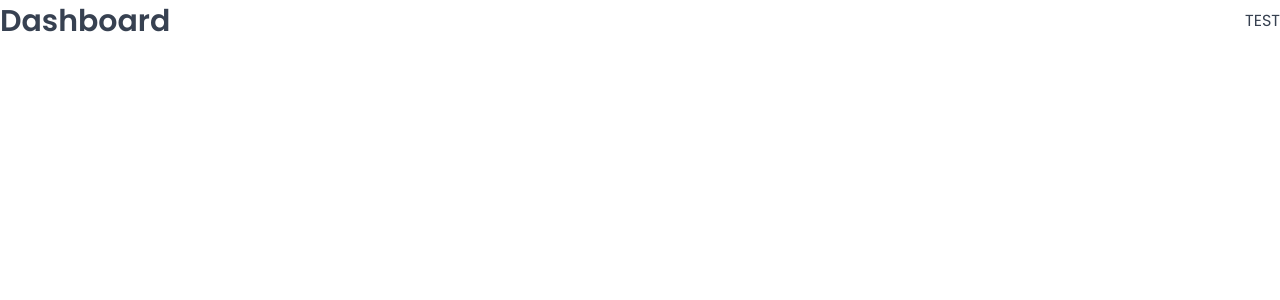
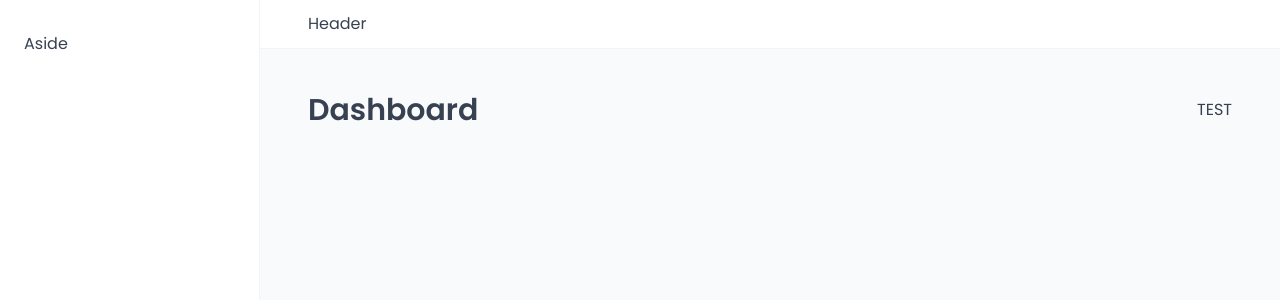
Before and after one commit to usama-rahman/the-wild-oasis, a React (Vite) app: page /dashboard in a window 1280 px wide. Shown: the top 300 px of the page. Built offline with nearby package versions, Linux system fonts and the light colour scheme; a web font is replaced by a local one.

Commit message:
Building the App Layout

```diff
--- a/src/App.jsx
+++ b/src/App.jsx
@@ -7,6 +7,9 @@
 import Settings from "./pages/Settings";
 import Account from "./pages/Account";
 import Cabins from "./pages/Cabins";
+import Login from "./pages/Login";
+import PageNotFound from "./pages/PageNotFound";
+import AppLayout from "./ui/AppLayout";
 
 function App() {
   return (
@@ -14,6 +17,7 @@
       <GlobalStyles />
       <BrowserRouter>
         <Routes>
+          <Route element={<AppLayout />}>
             <Route index element={<Navigate replace to="dashboard" />} />
             <Route path="dashboard" element={<Dashboard />} />
             <Route path="bookings" element={<Bookings />} />
@@ -21,6 +25,10 @@
             <Route path="users" element={<Users />} />
             <Route path="settings" element={<Settings />} />
             <Route path="account" element={<Account />} />
+          </Route>
+
+          <Route path="login" element={<Login />} />
+          <Route path="*" element={<PageNotFound />} />
         </Routes>
       </BrowserRouter>
     </>
--- a/src/ui/AppLayout.jsx
+++ b/src/ui/AppLayout.jsx
@@ -1,4 +1,29 @@
+import { Outlet } from "react-router-dom";
+import Header from "./Header";
+import Sidebar from "./Sidebar";
+import styled from "styled-components";
+
+const StyledAppLayout = styled.div`
+  display: grid;
+  grid-template-columns: 26rem 1fr;
+  grid-template-rows: auto 1fr;
+  height: 100vh;
+`;
+
+const Main = styled.main`
+  background-color: var(--color-grey-50);
+  padding: 4rem 4.8rem 6.4rem;
+`;
+
 function AppLayout() {
-  return <div>AppLayout</div>;
+  return (
+    <StyledAppLayout>
+      <Header />
+      <Sidebar />
+      <Main>
+        <Outlet />
+      </Main>
+    </StyledAppLayout>
+  );
 }
 export default AppLayout;
--- a/src/ui/Header.jsx
+++ b/src/ui/Header.jsx
@@ -1,4 +1,12 @@
+import styled from "styled-components";
+
+const StyledHeader = styled.header`
+  background-color: var(--color-grey-0);
+  padding: 1.2rem 4.8rem;
+  border-bottom: 1px solid var(--color-grey-100);
+`;
+
 function Header() {
-  return <div>Header</div>;
+  return <StyledHeader>Header</StyledHeader>;
 }
 export default Header;
--- a/src/ui/Sidebar.jsx
+++ b/src/ui/Sidebar.jsx
@@ -1,4 +1,17 @@
+import styled from "styled-components";
+
+const StyledSidebar = styled.aside`
+  background-color: var(--color-grey-0);
+  padding: 3.2rem 2.4rem;
+  border-right: 1px solid var(--color-grey-100);
+
+  grid-row: 1 / -1;
+  display: flex;
+  flex-direction: column;
+  gap: 3.2rem;
+`;
+
 function Sidebar() {
-  return <div>Sidebar</div>;
+  return <StyledSidebar>Aside</StyledSidebar>;
 }
 export default Sidebar;
```
Lines whose indentation alone changed are shown as unchanged.
